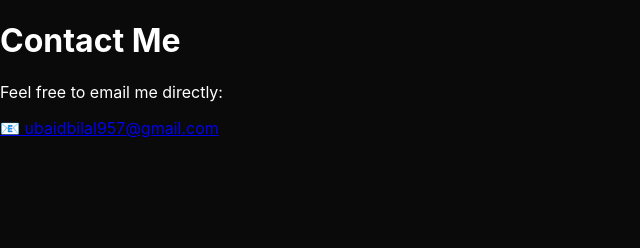
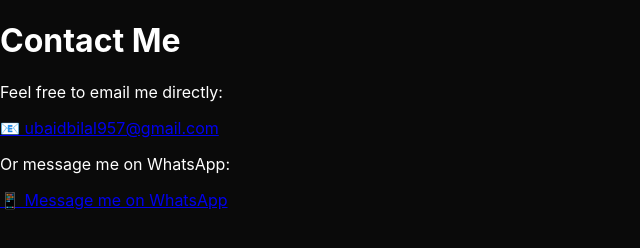
Before and after one commit to ubaid098321/tech.ubaid, a plain HTML site: page contact.html in a window 1280 px wide. Shown: the whole page, without its empty margins (0-640 px from the left). Drawn offline with Linux system fonts and the light colour scheme.

Commit message:
Added WhatsApp number to contact page

```diff
--- a/contact.html
+++ b/contact.html
@@ -12,7 +12,9 @@
   <div class="contact-box">
     <p>Feel free to email me directly:</p>
     <a href="mailto:ubaidbilal957@gmail.com" class="email-button">📧 ubaidbilal957@gmail.com</a>
+
+    <p>Or message me on WhatsApp:</p>
+    <a href="https://wa.me/917006336467" target="_blank" class="whatsapp-button">📱 Message me on WhatsApp</a>
   </div>
-
 </body>
 </html>
```
